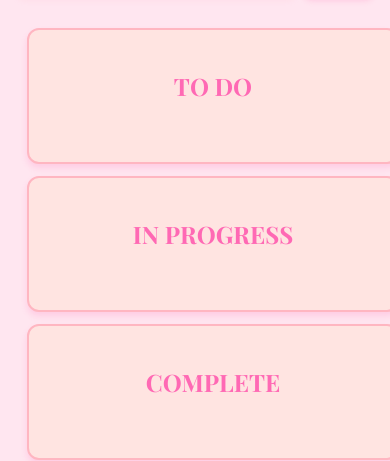
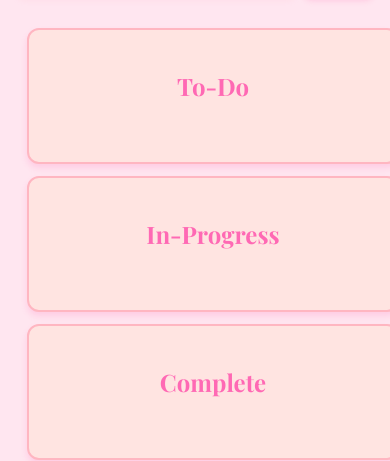
Before and after one commit to XiphiasSB/todo-list, a React (Vite) app: page / in a window 390 px wide. Shown: the part 168-629 px from the top of the page. Built offline with nearby package versions, Linux system fonts and the light colour scheme.

Commit message:
Dragging should work on mobile. Emoji container works better.

```diff
--- a/src/components/taskList/TaskList.jsx
+++ b/src/components/taskList/TaskList.jsx
@@ -1,10 +1,24 @@
-import React from 'react'
+import React, { useEffect } from 'react'
 import './taskList.css'
 import { Task } from '../task/task.jsx'
 import { DndContext, useDroppable } from '@dnd-kit/core'
 import confetti from 'canvas-confetti'
 
 export function TaskList({ tasks, updateTaskStatus, updateTaskEmoji, removeTask }) {
+  useEffect(() => {
+    const handleTouchMove = (e) => {
+      if (e.target.closest('.task')) {
+        e.preventDefault() // Prevent screen scrolling while dragging a task
+      }
+    }
+
+    document.addEventListener('touchmove', handleTouchMove, { passive: false })
+
+    return () => {
+      document.removeEventListener('touchmove', handleTouchMove)
+    }
+  }, [])
+
   const handleDragEnd = (event) => {
     const { active, over } = event
     if (over) {
@@ -45,6 +59,12 @@ export function TaskList({ tasks, updateTaskStatus, updateTaskEmoji, removeTask
     frame()
   }
 
+  const capitalizeWords = (text) =>
+    text
+      .split('-')
+      .map((word) => word.charAt(0).toUpperCase() + word.slice(1))
+      .join('-')
+
   return (
     <DndContext onDragEnd={handleDragEnd}>
       <div className="task-list-container">
@@ -60,12 +80,19 @@ function DroppableColumn({ id, tasks, status, updateTaskEmoji, removeTask }) {
   const { isOver, setNodeRef } = useDroppable({ id })
   const columnTasks = tasks.filter((task) => task.status === status)
 
+  function capitalizeWords(text) {
+    return text
+      .split('-') // Split by hyphen instead of space
+      .map((word) => word.charAt(0).toUpperCase() + word.slice(1))
+      .join('-') // Join with hyphen instead of space
+  }
+
   return (
     <div
       ref={setNodeRef}
       className={`task-column ${isOver ? 'drag-over' : ''}`}
     >
-      <h3>{status.replace('-', ' ').toUpperCase()}</h3>
+      <h3>{capitalizeWords(status)}</h3> {/* Title Case with Hyphen */}
       {columnTasks.map((task) => (
         <Task
           key={task.id}
```
